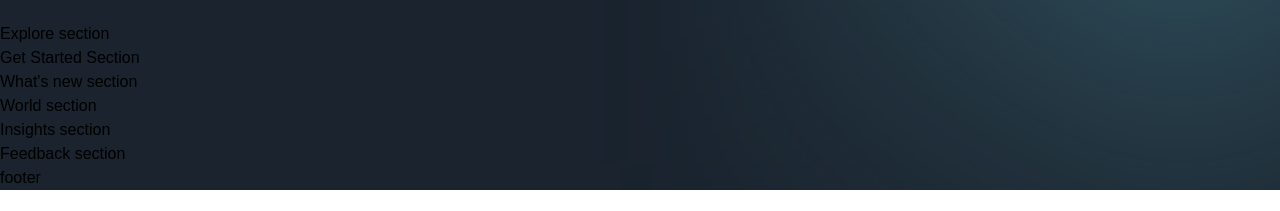
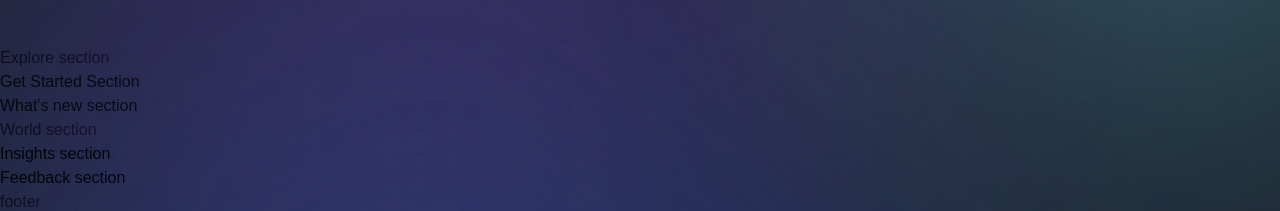
Before and after one commit to pwn-mm/metaversus-next, a Next.js app: page / in a window 1280 px wide. Shown: the part 1535-1746 px from the top of the page. Before the commit the page ends 1725 px from the top, so only its background shows below. Built offline with nearby package versions, Linux system fonts and the light colour scheme; a web font is replaced by a local one.

Commit message:
gradient background added in page.js

```diff
--- a/app/page.js
+++ b/app/page.js
@@ -2,16 +2,25 @@
 import { About, Explore, Feedback, GetStarted, Hero, Insights, WhatsNew, World } from '../sections';
 
 const Page = () => (
-  <div className='bg-primary-black overflow-hidden'>
+  <div className="bg-primary-black overflow-hidden">
     <Navbar />
     <Hero />
+    <div className="relative">
       <About />
+      <div className="gradient-03 z-0" />
       <Explore />
+    </div>
+    <div className="relative">
       <GetStarted />
+      <div className="gradient-04 z-0" />
       <WhatsNew />
+    </div>
     <World />
+    <div className="relative">
       <Insights />
+      <div className="gradient-04 z-0" />
       <Feedback />
+    </div>
     <Footer />
   </div>
 );
--- a/sections/About.jsx
+++ b/sections/About.jsx
@@ -42,7 +42,7 @@
         alt="arrow-down-image"
         className="w-[18px] h-[28px] object-contain mt-[28px]"
         id="explore"
-      />
+      />s
     </motion.div>
   </section>
 );
```
Lines whose indentation alone changed are shown as unchanged.
